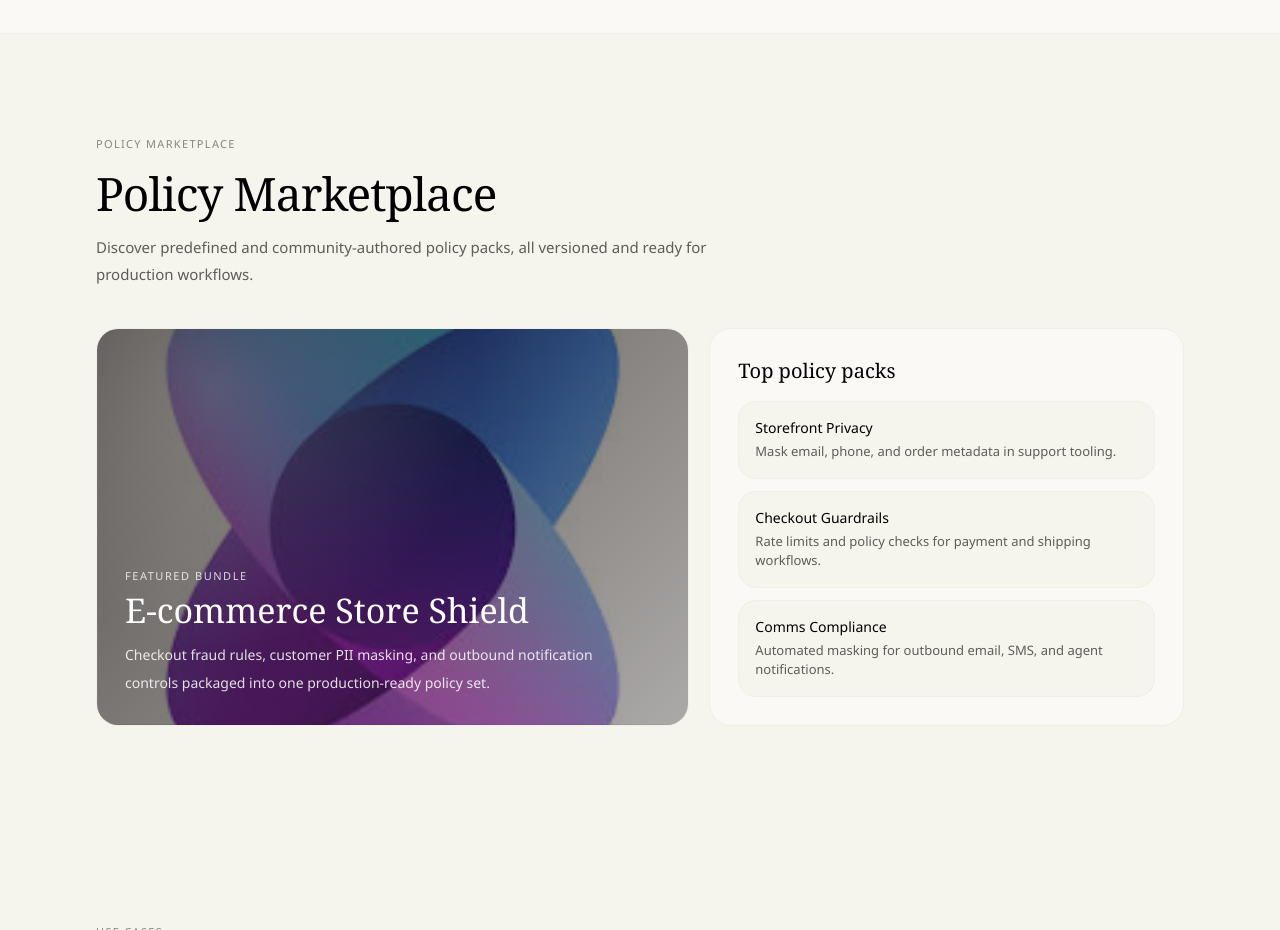
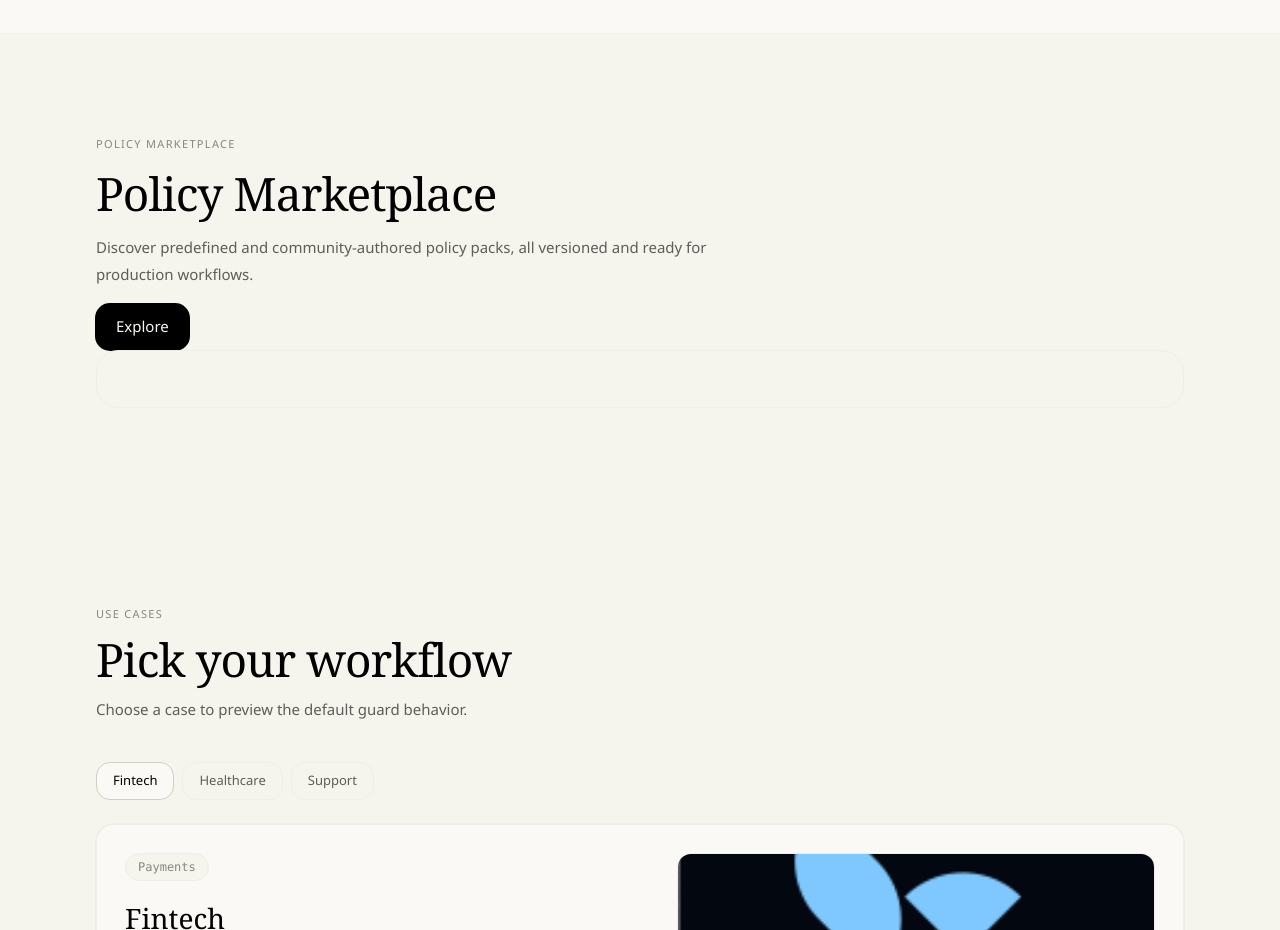
Before and after one commit to mikilezen/Megent-web, a Next.js app: page / in a window 1280 px wide. Shown: the part 4540-5470 px from the top of the page. Built offline with nearby package versions, Linux system fonts and the light colour scheme.

Commit message:
updateREADME

```diff
--- a/components/marketing/Policy.tsx
+++ b/components/marketing/Policy.tsx
@@ -4,7 +4,7 @@ export default function Policy() {
   return (
     <section id="policy" className="py-24 bg-[var(--background)] border-t border-[var(--border)]">
       <div className="max-w-6xl mx-auto px-5 sm:px-8">
-        <div className="mb-10">
+        <div className="mb-0">
           <span className="inline-block text-[11px] uppercase tracking-[0.12em] text-[var(--text3)] mb-4">
             Policy Marketplace
           </span>
@@ -14,20 +14,24 @@ export default function Policy() {
           <p className="text-[15px] text-[var(--text2)] leading-[1.8] max-w-2xl">
             Discover predefined and community-authored policy packs, all versioned and ready for production workflows.
           </p>
+          <button className=" mt-4 items-center gap-2 text-sm font-medium text-[var(--background)] bg-[var(--primary)]  rounded-full px-4 py-2 hover:bg-[var(--primary)] hover:text-white transition inline-flex items-center gap-2 rounded-xl bg-[var(--primary)] px-5 py-3 text-[15px] font-medium text-[var(--primary-foreground)] shadow-[0_0_0_1px_var(--primary)] transition hover:brightness-95">
+            Explore
+          </button>
         </div>
 
-        <div className="grid gap-5 lg:grid-cols-[1.25fr_1fr]">
-          <div className="relative overflow-hidden rounded-3xl border border-[var(--border)] min-h-[310px] p-6 sm:p-7 flex flex-col justify-end">
-            <div
+        <div className="grid gap-5 w-full">
+          <div className="relative overflow-hidden rounded-3xl border border-[var(--border)] mn-h-[310px] p-6 sm:p-7 flex flex-col justify-end">
+            {/* <img src="/Frame.jpg" /> */}
+            {/* <div
               className="absolute inset-0"
               style={{
                 backgroundImage:
-                  "linear-gradient(135deg, rgba(24,18,13,0.72), rgba(24,18,13,0.36)), url('/images%20(4).jfif')",
+                  "linear-gradient(135deg, rgba(24,18,13,0.72), rgba(24,18,13,0.36)), url('/image.jpg')",
                 backgroundSize: "cover",
                 backgroundPosition: "center",
-              }}
-            />
-            <div className="absolute inset-0 bg-[radial-gradient(circle_at_20%_15%,rgba(255,255,255,0.16),transparent_45%)]" />
+              }} */}
+            {/* /> */}
+            {/* <div className="absolute inset-0 bg-[radial-gradient(circle_at_20%_15%,rgba(255,255,255,0.16),transparent_45%)]" />
 
             <div className="relative z-10 max-w-xl">
               <p className="text-[11px] uppercase tracking-[0.14em] text-white/80 mb-2">Featured Bundle</p>
@@ -38,9 +42,9 @@ export default function Policy() {
                 Checkout fraud rules, customer PII masking, and outbound notification controls packaged into one production-ready policy set.
               </p>
             </div>
-          </div>
+          </div> */}
 
-          <div className="rounded-3xl border border-[var(--border)] bg-[var(--card)] p-6 sm:p-7">
+          {/* <div className="rounded-3xl border border-[var(--border)] bg-[var(--card)] p-6 sm:p-7">
             <h3 className="text-xl [font-family:var(--font-serif)] text-[var(--text)] mb-4">Top policy packs</h3>
             <div className="space-y-3">
               <div className="rounded-2xl border border-[var(--border)] bg-[var(--background)] p-4">
@@ -55,7 +59,7 @@ export default function Policy() {
                 <p className="text-sm font-medium text-[var(--text)]">Comms Compliance</p>
                 <p className="mt-1 text-[13px] text-[var(--text2)]">Automated masking for outbound email, SMS, and agent notifications.</p>
               </div>
-            </div>
+            </div> */}
           </div>
         </div>
       </div>
--- a/components/marketing/PythonPreview.tsx
+++ b/components/marketing/PythonPreview.tsx
@@ -133,10 +133,12 @@ tools:
                     {"\n"}
                     <span className="text-[#9cdcfe]">pii_mask</span>:
                     <span className="text-[#b5cea8]"> [email]</span>
-                    {"\n\n  "}
+                    {"\n  "}
 
+                    {"\n  "}
+                    {"\n"}
                     <span className="text-[#9cdcfe]">tools</span>:<span></span>
-                    {"\n  "}
+                    {"\n    "}
                     <span className="text-[#dcdcaa]">send_email</span>:
                     {"\n    "}
                     <span className="text-[#9cdcfe]">allow</span>: <span className="text-[#569cd6]">true</span>
```
Also changed, not shown: public/Frame.jpg (added), public/Image.jpg (added).
